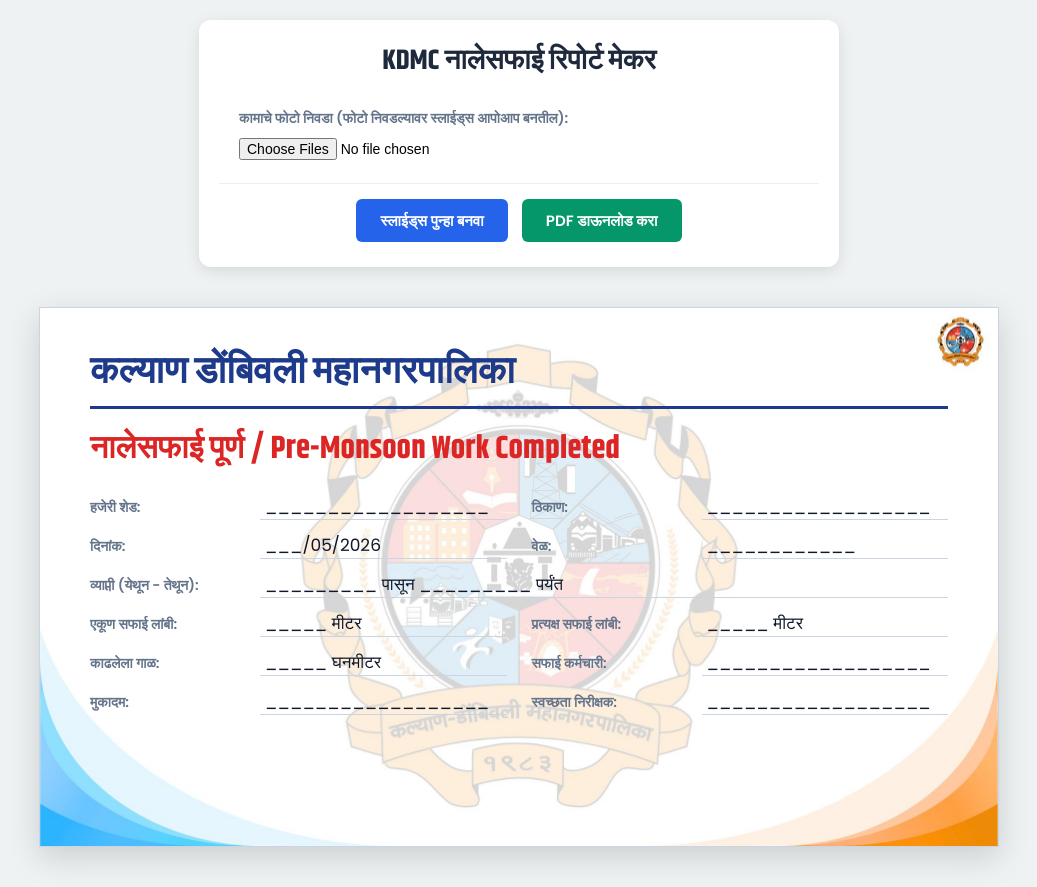
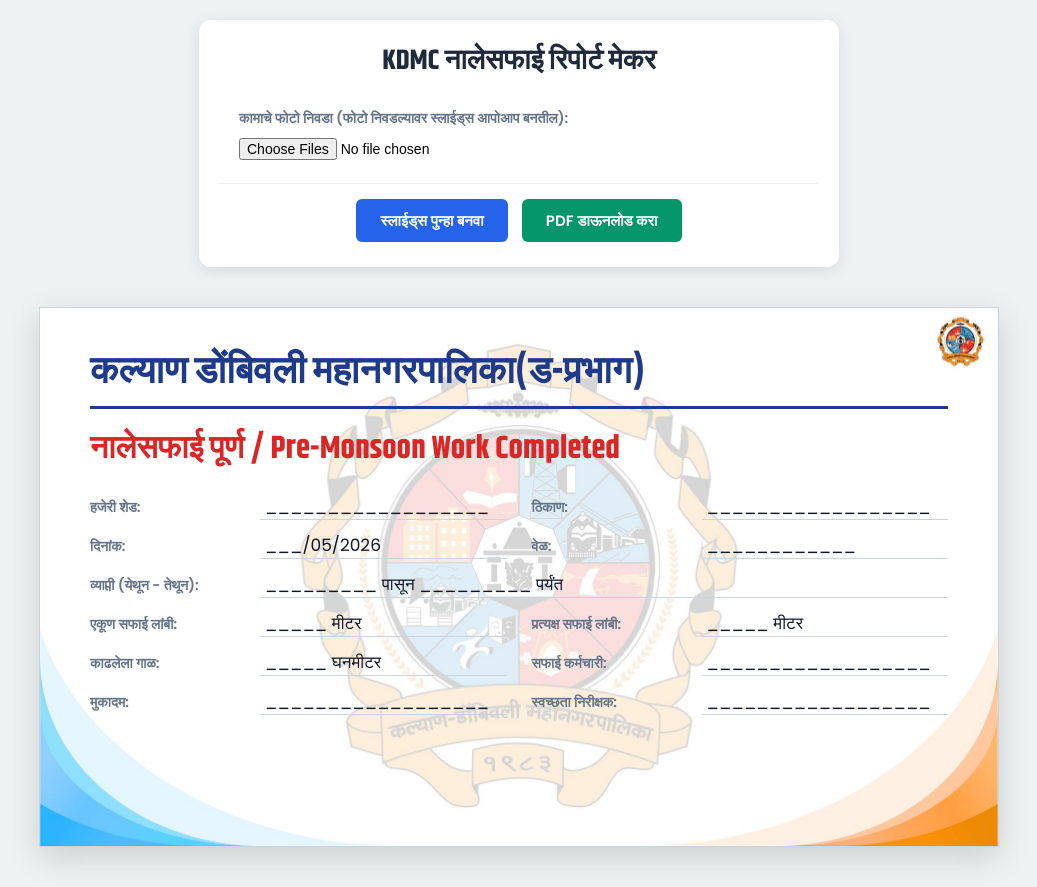
Before and after one commit to rohitb8222-create/kdmc-, a plain HTML site: page index.html in a window 1280 px wide. Shown: the whole page, without its empty margins (121-1158 px from the left). Drawn offline with nearby package versions, Linux system fonts and the light colour scheme.

Commit message:
Update index.html

```diff
--- a/index.html
+++ b/index.html
@@ -156,7 +156,7 @@
 
 <div id="allSlidesContainer">
     <div id="slide-0" class="slide">
-        <div class="kdmc-header">कल्याण डोंबिवली महानगरपालिका</div>
+        <div class="kdmc-header">कल्याण डोंबिवली महानगरपालिका(ड-प्रभाग)</div>
 
         <div class="main-title" contenteditable="true">नालेसफाई पूर्ण / Pre-Monsoon Work Completed</div>
 
```
